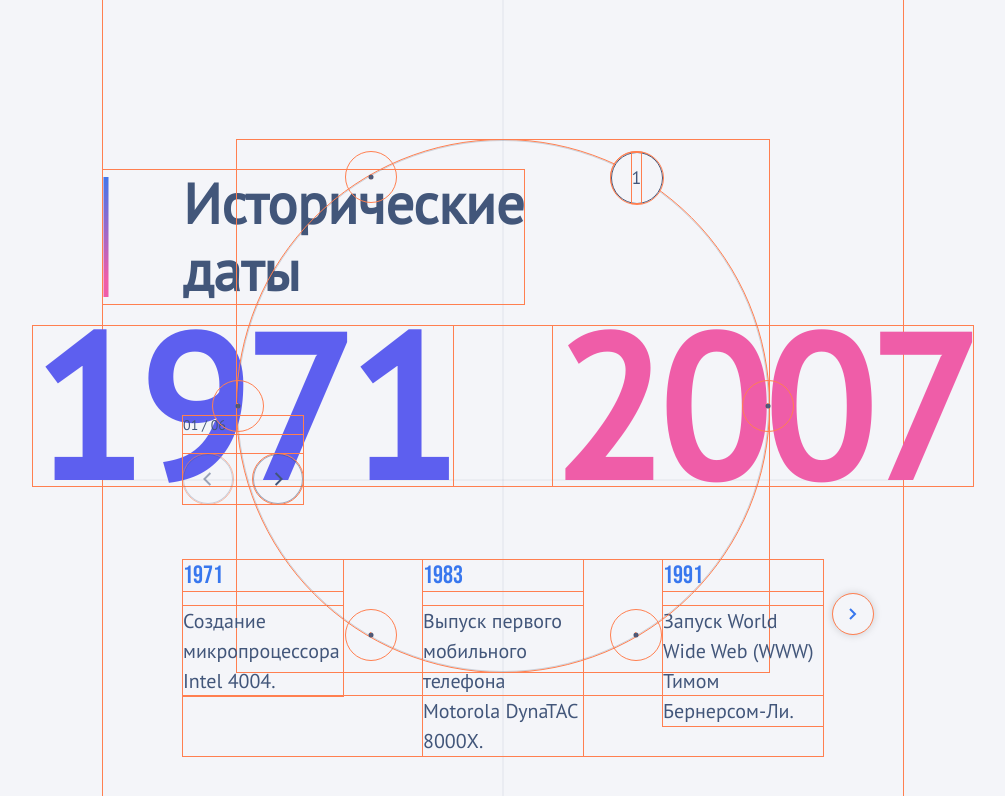
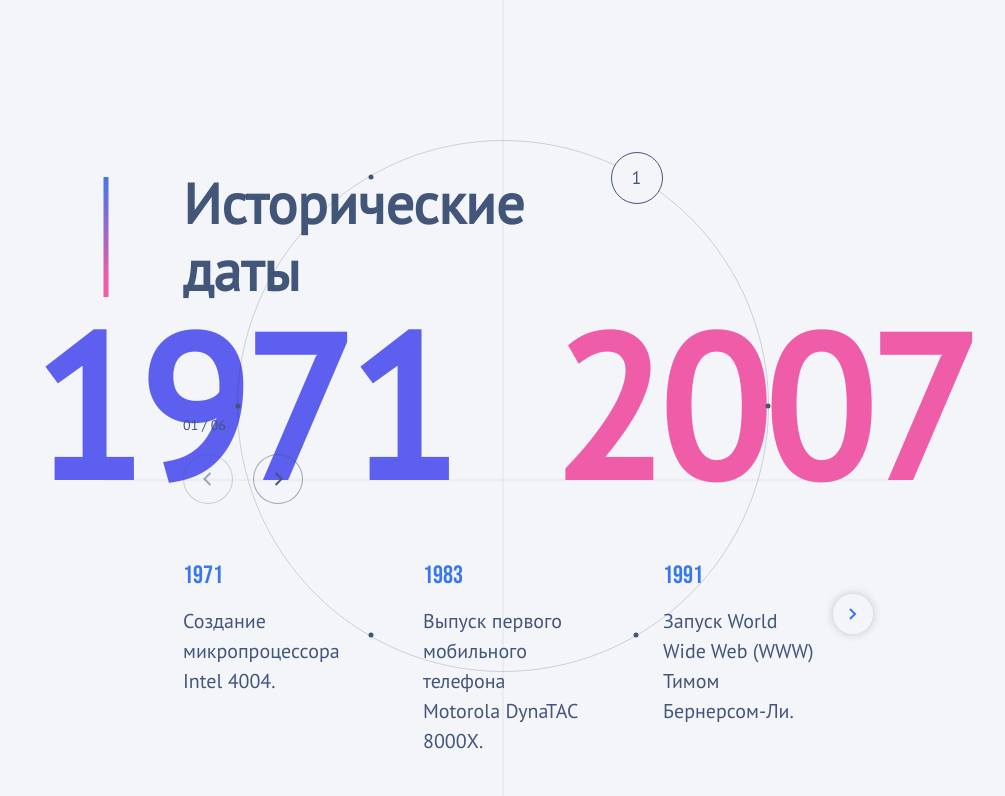
Before and after one commit to nknrw/historical-dates, a React (Create React App) app: page / in a window 1280 px wide. Shown: the top 796 px of the page, without its empty margins (217-1222 px from the left). Built offline with nearby package versions, Linux system fonts and the light colour scheme.

Commit message:
fix: index outline

```diff
--- a/src/index.scss
+++ b/src/index.scss
@@ -2,10 +2,6 @@
 
 $bgColor: #f4f5f9;
 $fontMain: 'PT Sans', sans-serif;
-
-* {
-  outline: 1px solid coral;
-}
 
 html {
   height: 100%;
```
